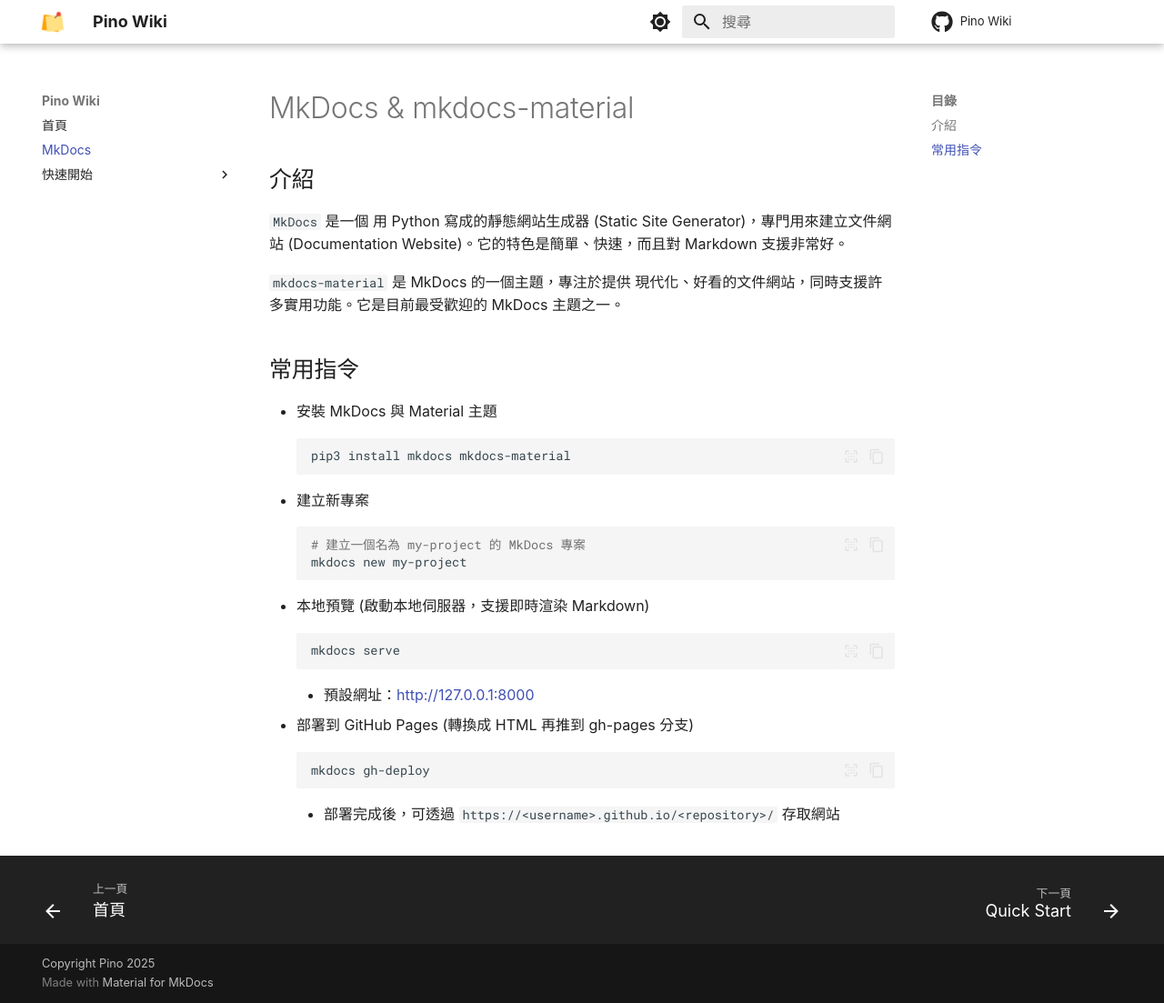
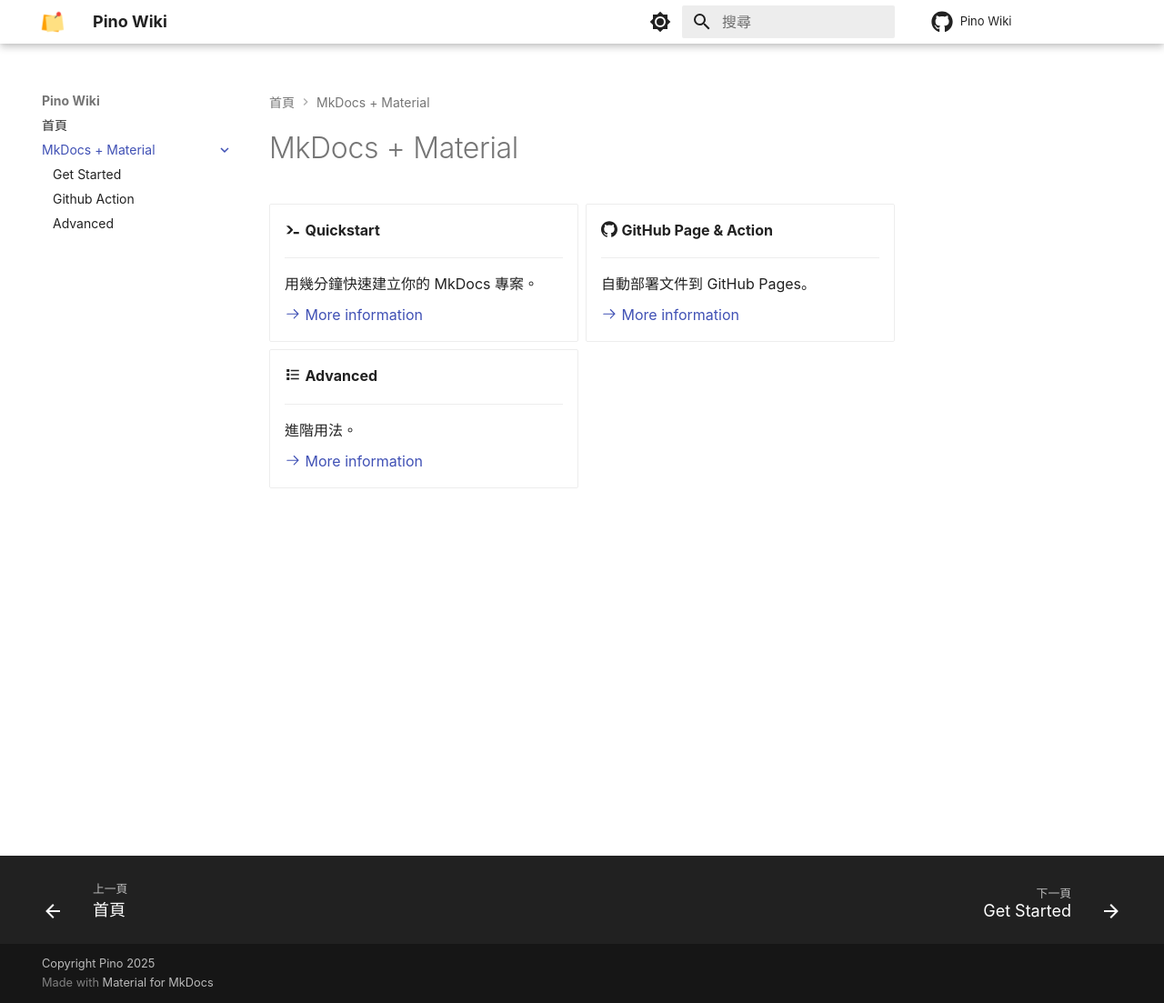
Before and after one commit to PinXian53/wiki, an MkDocs documentation site: the page built from docs/mkdocs-material/index.md, in a window 1280 px wide and 1103 px high. Shown: the whole window at 91% size. Built offline with MkDocs 1.6.1 and Material for MkDocs 9.7.7, drawn with Linux system fonts in a browser that asks for light colours; some web fonts are replaced; comment, search, counter and statistics services are not loaded.

Commit message:
Refactor documentation structure: reorganized "Get Started" section, replaced old pages with updated content, and added GitHub Actions and Advanced usage guides.

````diff
--- a/docs/get-started/index.md
+++ /dev/null
@@ -1 +0,0 @@
-# Quick Start
--- a/docs/mkdocs-material/index.md
+++ b/docs/mkdocs-material/index.md
@@ -1,27 +1,29 @@
-# MkDocs & mkdocs-material
+# MkDocs + Material
 
-## 介紹
-`MkDocs` 是一個 用 Python 寫成的靜態網站生成器 (Static Site Generator)，專門用來建立文件網站 (Documentation Website)。它的特色是簡單、快速，而且對 Markdown 支援非常好。
+<div class="grid cards" markdown>
 
-`mkdocs-material` 是 MkDocs 的一個主題，專注於提供 現代化、好看的文件網站，同時支援許多實用功能。它是目前最受歡迎的 MkDocs 主題之一。
+-   :material-console-line: **Quickstart**
 
-## 常用指令
-- 安裝 MkDocs 與 Material 主題
-    ```shell
-    pip3 install mkdocs mkdocs-material
-    ```
-- 建立新專案
-    ```shell
-    # 建立一個名為 my-project 的 MkDocs 專案
-    mkdocs new my-project
-    ```
-- 本地預覽 (啟動本地伺服器，支援即時渲染 Markdown)
-    ```shell
-    mkdocs serve
-    ```
-    - 預設網址：[http://127.0.0.1:8000](http://127.0.0.1:8000)
-- 部署到 GitHub Pages (轉換成 HTML 再推到 gh-pages 分支)
-    ```shell
-    mkdocs gh-deploy
-    ```
-    - 部署完成後，可透過 `https://<username>.github.io/<repository>/` 存取網站
+    ---
+
+    用幾分鐘快速建立你的 MkDocs 專案。
+
+    [:octicons-arrow-right-24: More information](get-started.md)
+
+-   :simple-github: **GitHub Page & Action**
+
+    ---
+
+    自動部署文件到 GitHub Pages。
+
+    [:octicons-arrow-right-24: More information](github-action.md)
+
+-   :material-format-list-bulleted-square: **Advanced**
+
+    ---
+
+    進階用法。
+
+    [:octicons-arrow-right-24: More information](advanced.md)
+
+</div>
--- a/mkdocs.yml
+++ b/mkdocs.yml
@@ -84,7 +84,8 @@ plugins:
 # 導覽
 nav:
   - 首頁: index.md
-  - MkDocs: mkdocs-material/index.md
-  - 快速開始:
-      - get-started/index.md
-      - 安裝: get-started/install.md
+  - MkDocs + Material:
+      - mkdocs-material/index.md
+      - Get Started: mkdocs-material/get-started.md
+      - Github Action: mkdocs-material/github-action.md
+      - Advanced: mkdocs-material/advanced.md
````
Also changed, not shown: docs/get-started/install.md (deleted, +0 -44 lines), docs/index.md (+1 -17 lines), docs/mkdocs-material/advanced.md (added, +1 -0 lines), docs/mkdocs-material/get-started.md (added, +35 -0 lines), docs/mkdocs-material/github-action.md (added, +38 -0 lines).
